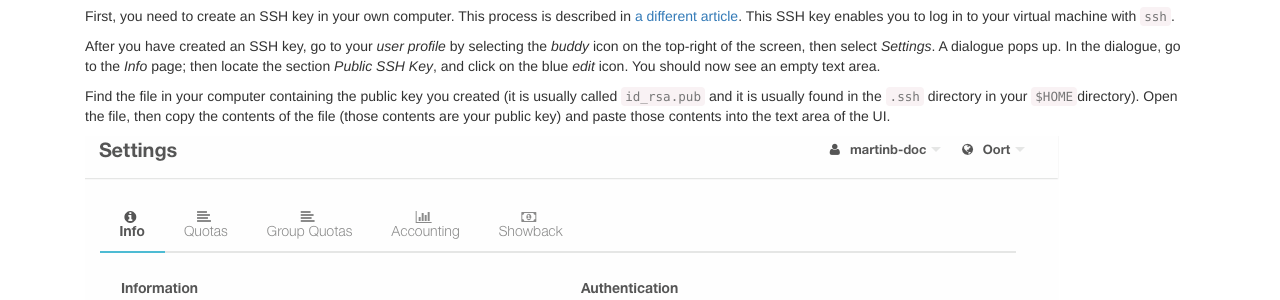
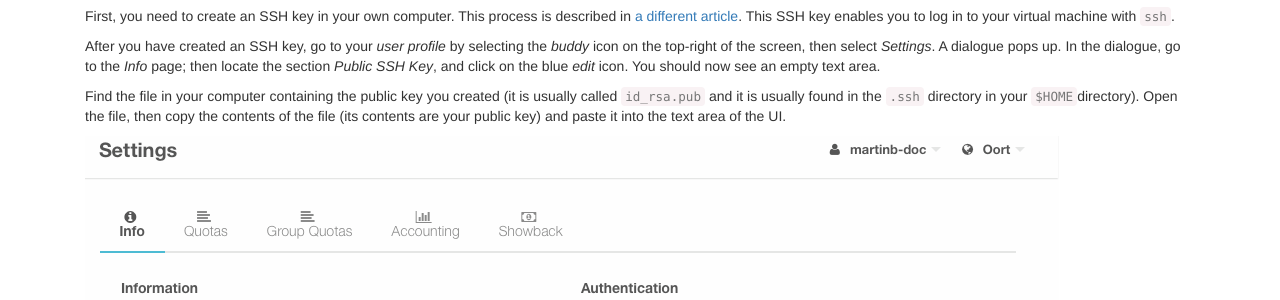
Before and after one commit to sara-nl/clouddocs, a Jekyll site: the page built from general-start.markdown, in a window 1280 px wide and 900 px high, scrolled down 3009 px. Shown: the part 172-472 px from the top of the window. Built offline with Jekyll 4.4.1, drawn with Linux system fonts in a browser that asks for light colours; nearby versions of some CDN libraries; our own code applies the rules of GitHub Pages for plain Markdown files.

Commit message:
Update general-start.markdown

````diff
--- a/general-start.markdown
+++ b/general-start.markdown
@@ -84,7 +84,7 @@ First, you need to create an SSH key in your own computer. This process is descr
 
 After you have created an SSH key, go to your _user profile_ by selecting the _buddy_ icon on the top-right of the screen, then select _Settings_. A dialogue pops up. In the dialogue, go to the _Info_ page; then locate the section _Public SSH Key_, and click on the blue _edit_ icon. You should now see an empty text area.
 
-Find the file in your computer containing the public key you created (it is usually called ```id_rsa.pub``` and it is usually found in the ```.ssh``` directory in your ```$HOME```directory). Open the file, then copy the contents of the file (those contents are your public key) and paste those contents into the text area of the UI.
+Find the file in your computer containing the public key you created (it is usually called ```id_rsa.pub``` and it is usually found in the ```.ssh``` directory in your ```$HOME```directory). Open the file, then copy the contents of the file (its contents are your public key) and paste it into the text area of the UI.
 
 ![import_ssh_key_img](images/import_ssh_key.png)
 
````
